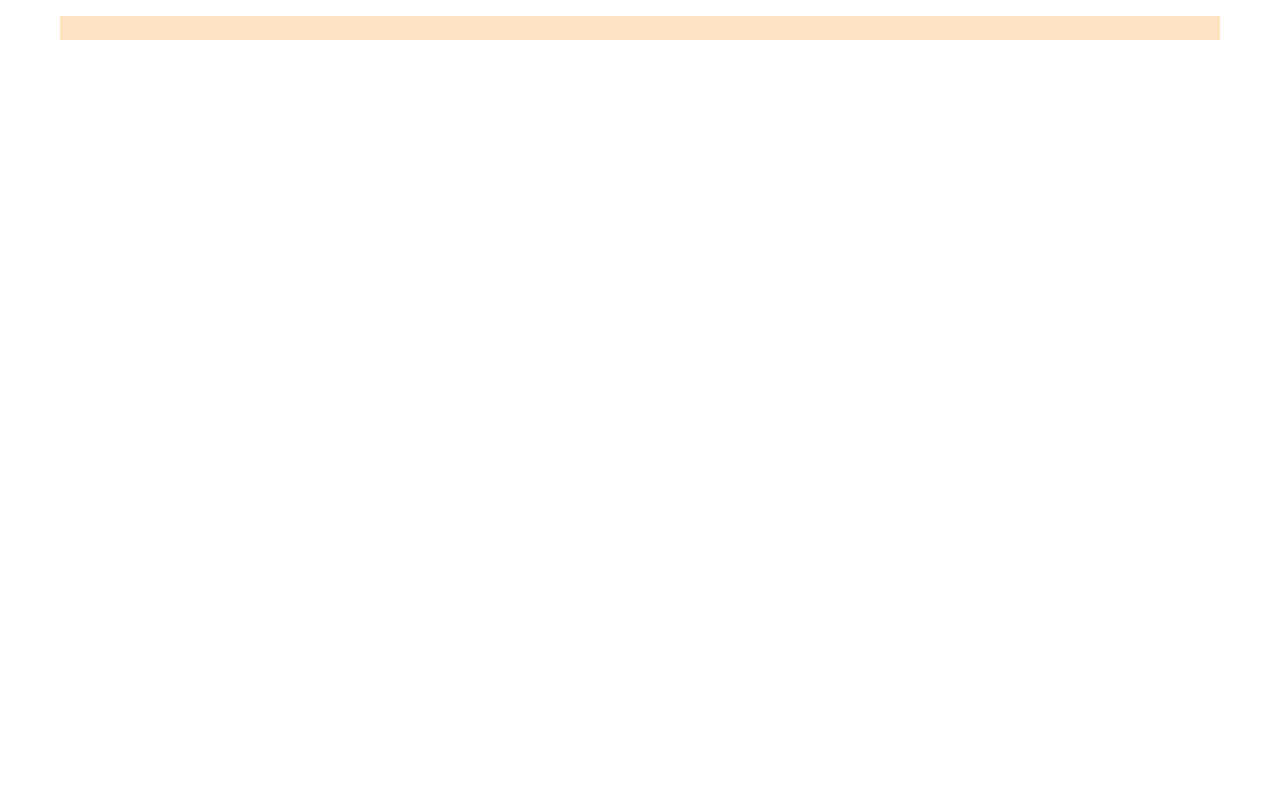
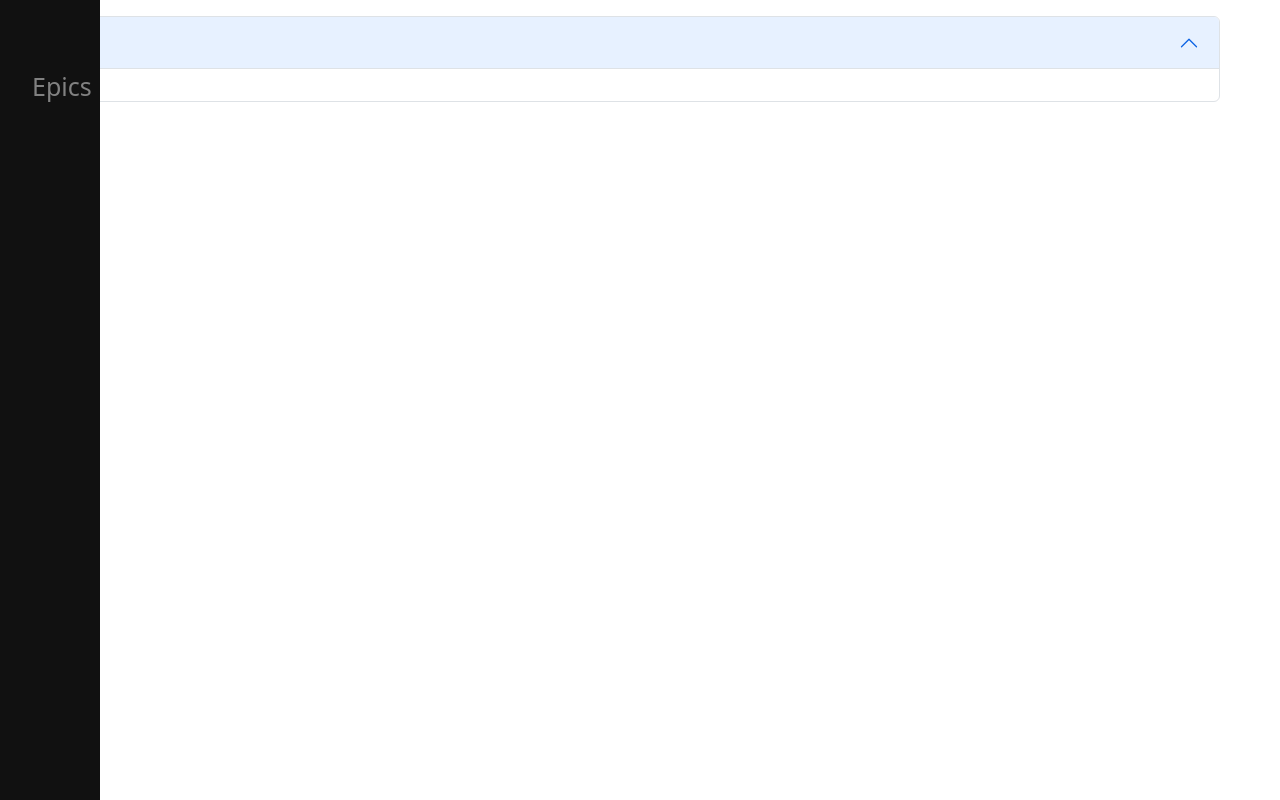
Before and after one commit to yetanotheranand/ser516-spring23-trinity-sbs, an Angular app in the folder sbs-project-management/ui/: page /projects/1 in a window 1280 px wide. Built offline with nearby package versions, Linux system fonts and the light colour scheme.

Commit message:
#US23_Creation of side Nav for Epics

```diff
--- a/sbs-project-management/ui/src/app/project-dashboard/project/project.component.css
+++ b/sbs-project-management/ui/src/app/project-dashboard/project/project.component.css
@@ -8,3 +8,52 @@
 #header {
     background-color: bisque;
 }
+
+/* The side navigation menu */
+.sidenav {
+    height: 100%; /* 100% Full-height */
+    position: fixed; /* Stay in place */
+    z-index: 1; /* Stay on top */
+    top: 0; /* Stay at the top */
+    left: 0;
+    background-color: #111; /* Black*/
+    overflow-x: hidden; /* Disable horizontal scroll */
+    padding-top: 60px; /* Place content 60px from the top */
+    transition: 0.5s; /* 0.5 second transition effect to slide in the sidenav */
+  }
+
+  /* The navigation menu links */
+  .sidenav a {
+    padding: 8px 8px 8px 32px;
+    text-decoration: none;
+    font-size: 25px;
+    color: #818181;
+    display: block;
+    transition: 0.3s;
+  }
+
+  /* When you mouse over the navigation links, change their color */
+  .sidenav a:hover {
+    color: #f1f1f1;
+  }
+
+  /* Position and style the close button (top right corner) */
+  .sidenav .closebtn {
+    position: absolute;
+    top: 0;
+    right: 25px;
+    font-size: 36px;
+    margin-left: 50px;
+  }
+
+  /* Style page content - use this if you want to push the page content to the right when you open the side navigation */
+  #main {
+    transition: margin-left .5s;
+    padding: 20px;
+  }
+
+  /* On smaller screens, where height is less than 450px, change the style of the sidenav (less padding and a smaller font size) */
+  @media screen and (max-height: 450px) {
+    .sidenav {padding-top: 15px;}
+    .sidenav a {font-size: 18px;}
+  }
--- a/sbs-project-management/ui/src/app/project-dashboard/project/project.component.html
+++ b/sbs-project-management/ui/src/app/project-dashboard/project/project.component.html
@@ -1,6 +1,45 @@
-<div class="single-project">
-  <div id="header">
+<div id="mySidenav col-sm-3 p-2" class="sidenav">
+  <a>Epics</a>
+</div>
+<div class="single-project container">
+ <div class="accordion">
+  <div class="accordion-item">
+    <h2 class="accordion-header" id="projectDetails">
+      <button class="accordion-button" type="button" data-bs-toggle="collapse" data-bs-target="#collapseOne" aria-expanded="true" aria-controls="collapseOne">
+        {{ projectName }}
+      </button>
+    </h2>
+    <div id="collapseOne" class="accordion-collapse collapse show" aria-labelledby="headingOne" data-bs-parent="#accordionExample">
+      <div class="accordion-body">
+        <strong>{{ projectDescription }}</strong>
+      </div>
+    </div>
+  </div>
+ </div>
+  <!-- <div class="row" id="header">
     <div>{{ projectName }} <br /></div>
   </div>
-  <div id="desc">{{ projectDescription }}</div>
+  <div class="row" id="desc">{{ projectDescription }}</div> -->
+  <!-- <div class="row">
+    <table mat-table [dataSource]="dataSource" class="mat-elevation-z8">
+      <ng-container matColumnDef="position">
+        <th mat-header-cell *matHeaderCellDef> No. </th>
+        <td mat-cell *matCellDef="let element"> {{element.position}} </td>
+      </ng-container>
+          <ng-container matColumnDef="name">
+        <th mat-header-cell *matHeaderCellDef> Name </th>
+        <td mat-cell *matCellDef="let element"> {{element.name}} </td>
+      </ng-container>
+          <ng-container matColumnDef="weight">
+        <th mat-header-cell *matHeaderCellDef> Weight </th>
+        <td mat-cell *matCellDef="let element"> {{element.weight}} </td>
+      </ng-container>
+      <ng-container matColumnDef="symbol">
+        <th mat-header-cell *matHeaderCellDef> Symbol </th>
+        <td mat-cell *matCellDef="let element"> {{element.symbol}} </td>
+      </ng-container>
+      <tr mat-header-row *matHeaderRowDef="displayedColumns"></tr>
+      <tr mat-row *matRowDef="let row; columns: displayedColumns;"></tr>
+    </table>
+  </div> -->
 </div>
```
Also changed, not shown: sbs-project-management/ui/src/app/project-dashboard/project/project.component.ts (line endings or trailing spaces).
